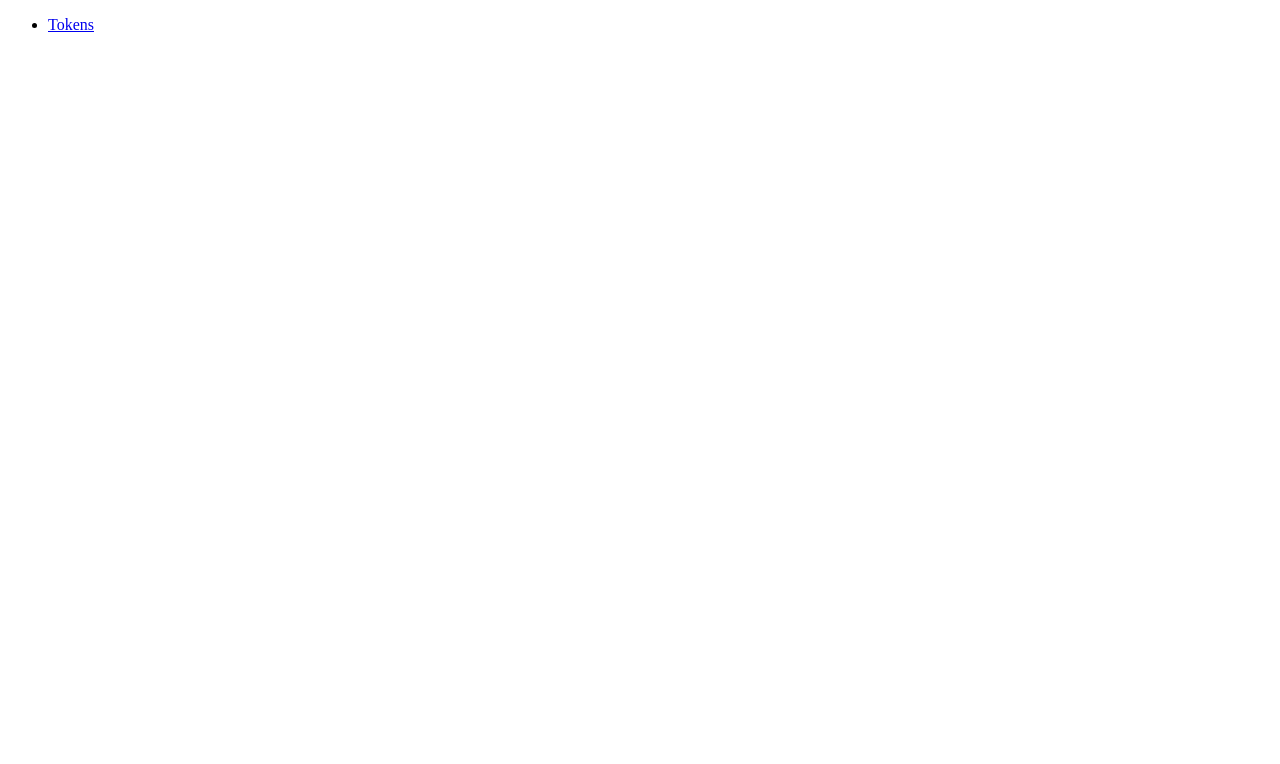
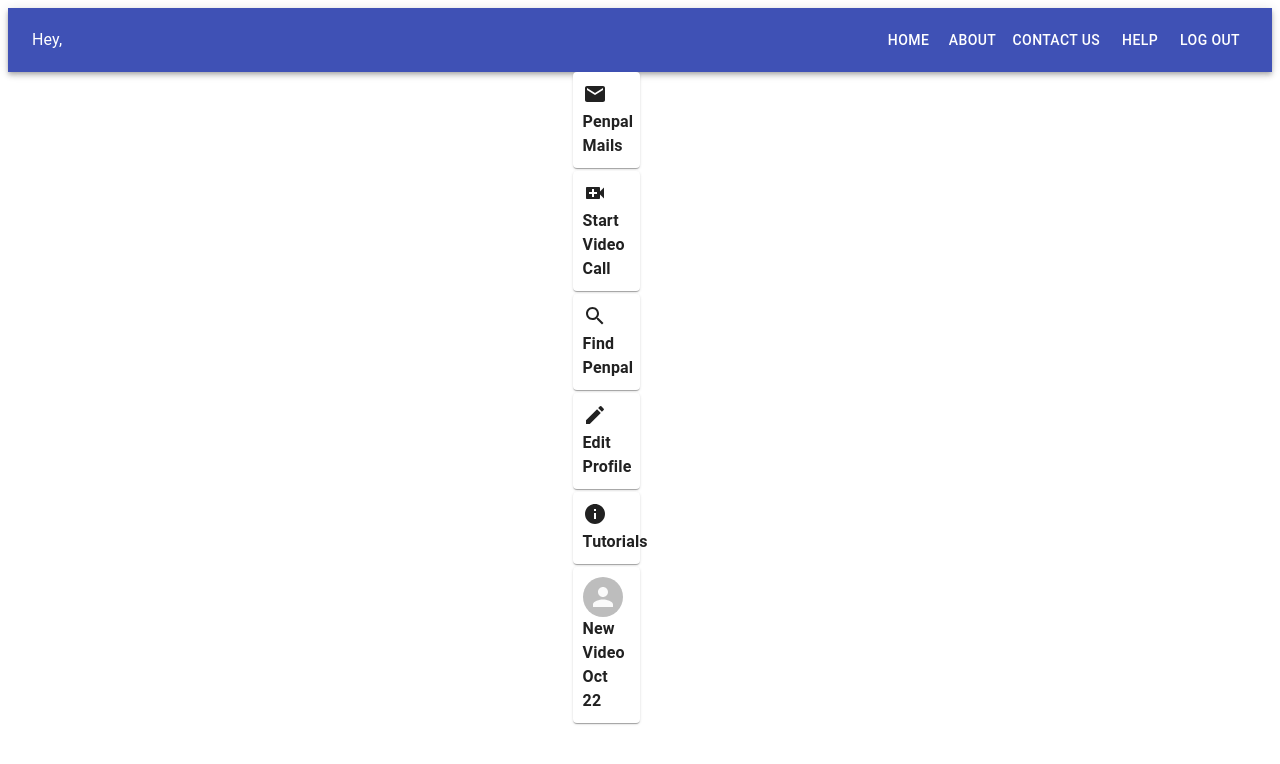
Before and after one commit to Conteo-Inc/conteo, a React app in the folder frontend/: page /Dashboard in a window 1280 px wide. Shown: the top 764 px of the page. Built offline with nearby package versions, Linux system fonts and the light colour scheme; the HTML template or start-up script is replaced by a standard one.

Commit message:
Made change

```diff
--- /dev/null
+++ b/frontend/built/FullPageRoutes/Dashboard.d.ts
@@ -0,0 +1,2 @@
+declare function Dashboard(): any;
+export default Dashboard;
--- /dev/null
+++ b/frontend/built/FullPageRoutes/DashboardPage.d.ts
@@ -0,0 +1,6 @@
+/// <reference types="react" />
+export declare type MailProps = {
+    profilePic: string;
+    name: string;
+};
+export default function DashboardPage(): JSX.Element;
--- a/frontend/built/utils/fetch.d.ts
+++ b/frontend/built/utils/fetch.d.ts
@@ -2,7 +2,5 @@ declare type HttpResponse<T> = Response & {
     parsedBody?: T;
 };
 export declare function http<T>(request: RequestInfo): Promise<HttpResponse<T>>;
-export declare function get<T>(path: string, args?: RequestInit): Promise<HttpResponse<T>>;
-export declare function post<T>(path: string, body: any, args?: RequestInit): Promise<HttpResponse<T>>;
-export declare function put<T>(path: string, body: any, args?: RequestInit): Promise<HttpResponse<T>>;
+export declare function request<T>(path: string, method: 'get' | 'put' | 'post', includeAuth?: boolean, specifyJson?: boolean, body?: any): Promise<HttpResponse<T>>;
 export {};
--- a/frontend/package.json
+++ b/frontend/package.json
@@ -30,8 +30,11 @@
     "webpack-dev-server": "^3.11.0"
   },
   "dependencies": {
+    "@material-ui/core": "^4.11.3",
+    "@material-ui/icons": "^4.11.2",
     "react": "^17.0.1",
     "react-dom": "^17.0.1",
+    "react-icons": "^4.1.0",
     "react-router-dom": "^5.2.0"
   }
 }
--- a/frontend/src/App.tsx
+++ b/frontend/src/App.tsx
@@ -3,11 +3,15 @@ import { render } from 'react-dom';
 import { BrowserRouter as Router, Switch, Route } from 'react-router-dom';
 import LinkItem from './components/LinkItem';
 import TokenPage from './FullPageRoutes/TokenPage';
+import DashboardPage from './FullPageRoutes/DashboardPage'
+import DashboardSideBar from './FullPageRoutes/DashboardSideBar';
+
 
 function MainPage() {
     return (
         <ul>
             <LinkItem to='/Tokens' text='Tokens' />
+            <LinkItem to='/Dashboard' text='Dashboard' />
         </ul>
     );
 }
@@ -16,12 +20,17 @@ export default function App() {
     return (
         <Router>
             <Switch>
-                <Route path='/Tokens'>
+                <Route exact path='/Dashboard'>
+
+                    <DashboardPage />
+                </Route>
+                <Route exact path='/Tokens'>
                     <TokenPage />
                 </Route>
-                <Route path='/'>
+                <Route exact path='/'>
                     <MainPage />
                 </Route>
+
             </Switch>
         </Router>
     );
--- /dev/null
+++ b/frontend/src/FullPageRoutes/DashboardPage.tsx
@@ -0,0 +1,190 @@
+import * as React from 'react';
+import { makeStyles } from '@material-ui/core/styles';
+import { Grid, Avatar, Typography, Toolbar, AppBar, Button, Paper } from '@material-ui/core';
+import MailIcon from '@material-ui/icons/Mail';
+import VideoCallIcon from '@material-ui/icons/VideoCall';
+import SearchIcon from '@material-ui/icons/Search';
+import EditIcon from '@material-ui/icons/Edit';
+import InfoIcon from '@material-ui/icons/Info';
+import AccountCircleIcon from '@material-ui/icons/AccountCircle';
+
+
+export type MailProps ={
+    profilePic: string;
+    username: string;
+}
+
+type Mail = {
+    profile: string;
+    name: string;
+    message: string;
+    dateReceived: string;
+
+}
+
+type DashboardItems = {
+    icon: JSX.Element;
+    optionsName: string;
+}
+
+const useStyles = makeStyles({
+
+    header: {
+        flexGrow: 1,
+
+
+    },
+
+    headerBar: {
+        color: "white",
+    },
+    user:{
+        flexGrow: 1,
+        color: "white",
+    },
+
+    bar: {
+        cursor: 'pointer',
+        padding: 10,
+        borderBottom: "2px",
+        borderBottomColor: "black",
+    },
+
+    barName: {
+        fontSize: '1rem',
+        fontWeight: 'bold',
+        cursor: 'pointer',
+    },
+    sideBar:{
+        direction: 'inherit',
+        display: 'grid',
+        gridColumn: 3,
+        gridGap: 3,
+   },
+    mainbar: {
+        cursor: 'pointer',
+        padding: 10,
+    },
+    main:{
+        fontSize: '1rem',
+        fontWeight: 'bold',
+        cursor: 'pointer',
+    },
+    mailSection:{
+        flexGrow: 1,
+    },
+    dashBar:{
+
+    },
+    profile:{
+
+    },
+
+
+
+});
+
+
+export default function DashboardPage(props: MailProps) {
+    const classes = useStyles();
+
+   // Add the options for the sidebar to the Dashboard list.
+   const options: DashboardItems[] = [
+    {
+        icon: <MailIcon />,
+        optionsName: 'Penpal Mails',
+    },
+    {
+        icon: <VideoCallIcon />,
+        optionsName: 'Start Video Call',
+    },
+    {
+        icon: <SearchIcon />,
+        optionsName: 'Find Penpal',
+    },
+    {
+        icon: <EditIcon />,
+        optionsName: 'Edit Profile',
+    },
+    {
+        icon: <InfoIcon />,
+        optionsName: 'Tutorials',
+    },
+];
+
+    const contents: Mail[] = [
+        {
+            profile: props.profilePic,
+            name: props.username,
+            message: 'New Video',
+            dateReceived: 'Oct 22',
+        },
+    ];
+
+
+    return (
+
+    <>
+         <div className={classes.header}>
+            <AppBar position="static" className={classes.headerBar}>
+                <Toolbar>
+                    <Typography className={classes.user}>
+                            Hey, {props.username}
+                    </Typography>
+                    <Button color='inherit'>Home</Button>
+                    <Button color="inherit">About</Button>
+                    <Button color="inherit">Contact Us</Button>
+                    <Button color="inherit">Help</Button>
+                    <Button color="inherit">Log Out</Button>
+
+                </Toolbar>
+            </AppBar>
+
+        </div>
+
+        <Grid container className={classes.sideBar} justify="center" spacing={0} xs={12}>
+        {options.map(({ icon, optionsName }: DashboardItems) => (
+            <Grid key={optionsName} item xs={6} justify="flex-start">
+
+                <Paper className={classes.bar}>
+
+                    <Grid item alignItems="center" justify="center" xs={3}>
+                        {icon}
+                    </Grid>
+
+                <Grid item alignItems="center" xs={6}>
+                    <Typography className={classes.barName}>{optionsName}</Typography>
+                </Grid>
+                </Paper>
+
+            </Grid>
+        ))}
+
+
+        {contents.map(({ profile, name, message, dateReceived }: Mail) => (
+            <Grid key={name} item xs={6} justify="flex-end">
+                <Paper className={classes.mainbar}>
+                <Grid  item alignItems="center" justify="center" xs={3}>
+                    <Avatar src={props.profilePic} alt={props.username} className={classes.profile}/>
+                </Grid>
+                <Grid item alignItems="center" xs={3}>
+                    <Typography className={classes.main}>{props.username}</Typography>
+                </Grid>
+                <Grid item alignItems="center" xs={3}>
+                    <Typography className={classes.main}>{message}</Typography>
+                </Grid>
+                <Grid item alignItems="center" xs={3}>
+                    <Typography className={classes.main}>{dateReceived}</Typography>
+                </Grid>
+                </Paper>
+            </Grid>
+        ))}
+
+   </Grid>
+
+
+
+
+
+    </>);
+}
```
Also changed, not shown: frontend/src/FullPageRoutes/DashboardSidebar.tsx (added, +137 -0 lines), 1 other file (tests, documents, lock files or other folders).
